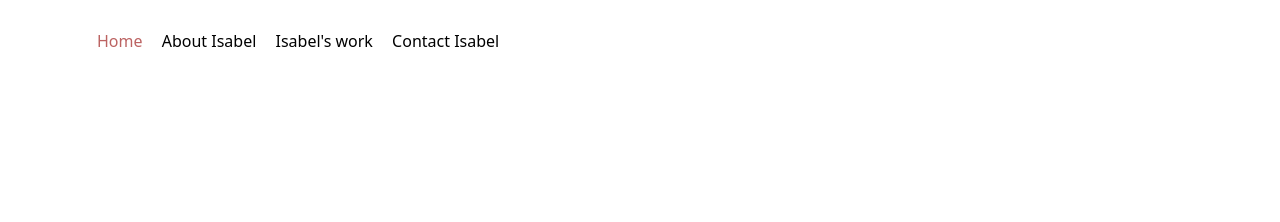
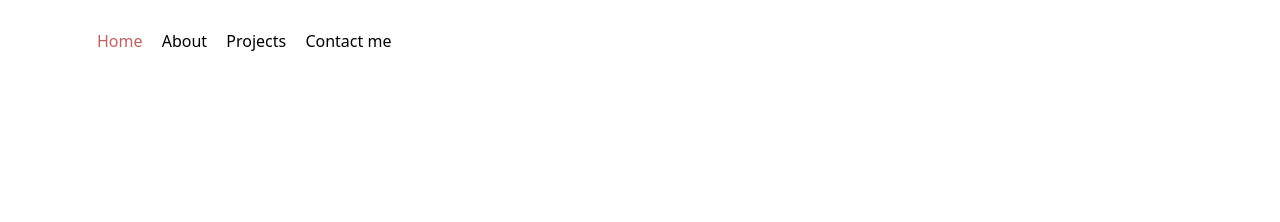
Before and after one commit to bladubla/project-week-5-responsive, a plain HTML site: page index.html in a window 1280 px wide. Shown: the top 222 px of the page. Drawn offline with nearby package versions, Linux system fonts and the light colour scheme.

Commit message:
Change the index nav bar

```diff
--- a/index.html
+++ b/index.html
@@ -41,13 +41,13 @@
             <a href="/index.html" title="homepage"> Home </a>
           </li>
           <li>
-            <a href="/about.html" title="about page"> About Isabel </a>
+            <a href="/about.html" title="about page"> About </a>
           </li>
           <li>
-            <a href="/work.html" title="project page"> Isabel's work </a>
+            <a href="/work.html" title="project page"> Projects </a>
           </li>
           <li>
-            <a href="/contact.html" title="contact page"> Contact Isabel </a>
+            <a href="/contact.html" title="contact page"> Contact me </a>
           </li>
         </ul>
       </nav>
@@ -138,7 +138,7 @@
           </a>
         </div>
         <p class="text-center mt-5">
-           This website was coded by Isabel Figueroa, and is
+          This website was coded by Isabel Figueroa, and is
           <a
             href="https://github.com/bladubla/project-week-5-responsive"
             target="_blank"
```
